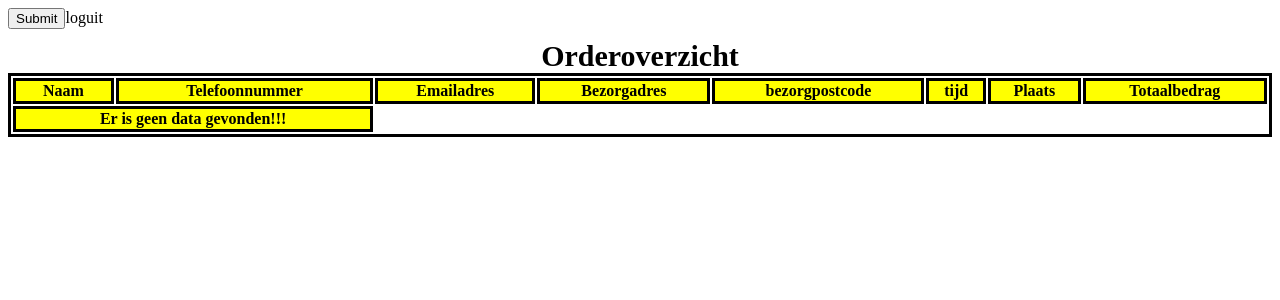
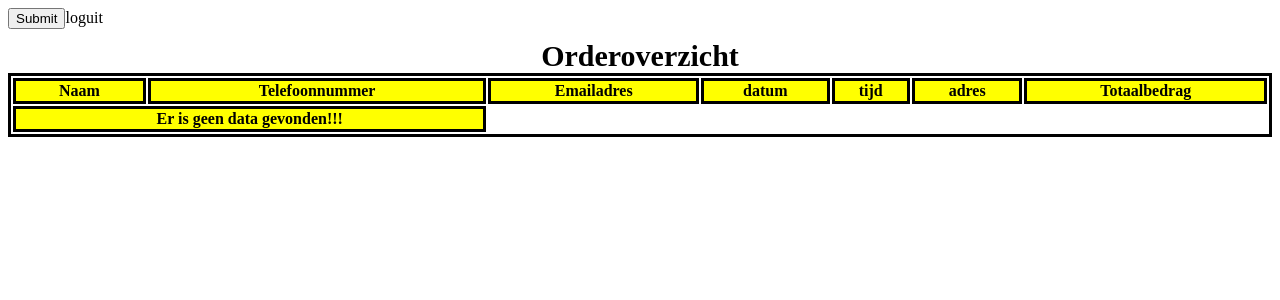
Before and after one commit to MaartenVanNimwegen/CCS, a PHP site: page /adminoverzicht.php in a window 1280 px wide. Shown: the top 300 px of the page. Run offline with PHP 8.4, Linux system fonts and the light colour scheme; data that the repository does not hold is empty.

Commit message:
de versturenen adminoverzicht

```diff
--- a/adminoverzicht.php
+++ b/adminoverzicht.php
@@ -63,15 +63,7 @@ nav a {
 <form method='POST' action="">
  <input type="submit" name="loguit">loguit</input>
 </form>
-     <!-- <div class="NAV">
-      <nav>
-        <ul>
-          <li>  <a href="admin(orderoverzicht).php">Orderoverzicht</a></li>
-          <li>  <a href="admin(accountmanage)klantoverzicht.php">Klantoverzicht</a></li>
-        </ul>
-      </nav>
-    </div>
-</header> -->
+
 
 
 <body>
@@ -82,10 +74,9 @@ nav a {
             <th>Naam</th>
             <th>Telefoonnummer</th>
             <th>Emailadres</th>
-            <th>Bezorgadres</th>
-            <th>bezorgpostcode</th>
+            <th>datum</th>
             <th>tijd</th>
-            <th>Plaats</th>
+            <th>adres</th>
             <th>Totaalbedrag</th>
             </tr>
 <?php
@@ -105,10 +96,9 @@ if($total!=0){
       <td>".$result['naam']."</td>
       <td>".$result['telef']."</td>
       <td>".$result['email']."</td>
-      <td>".$result['bezorgadres']."</td>
-      <td>".$result['bpostcode']."</td>
+      <td>".$result['datum']."</td>
       <td>".$result['tijd']."</td>
-      <td>".$result['plaats']."</td>
+      <td>".$result['adres']."</td>
       <td>".'€'.$result['totaal']."</td>
       <td><a href='versturen.php?naam=$result[naam]&telef=$result[telef]&email=$result[email]&datum=$result[datum]' onclick='return checkdelete()'><input type='submit' value='Versturen' id='deletebtn'></a></td>
       </tr>
```
Also changed, not shown: versturen.php (added, +42 -0 lines).
